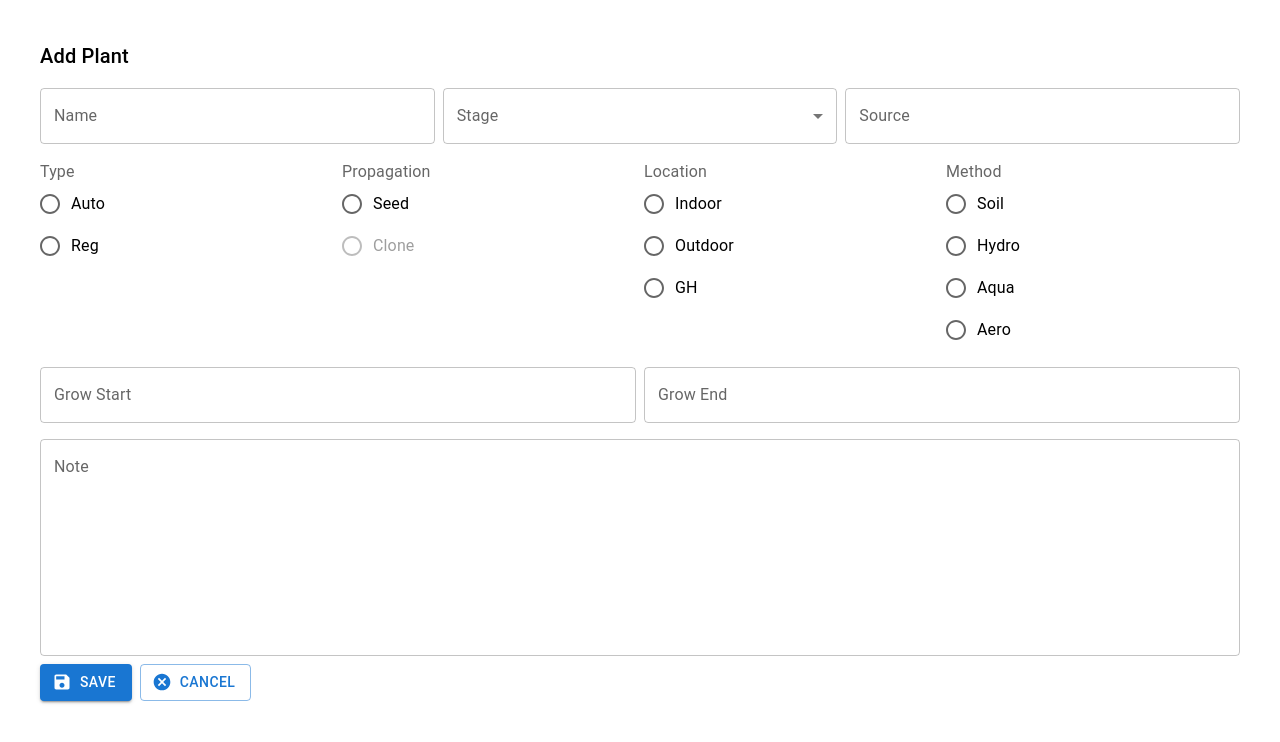
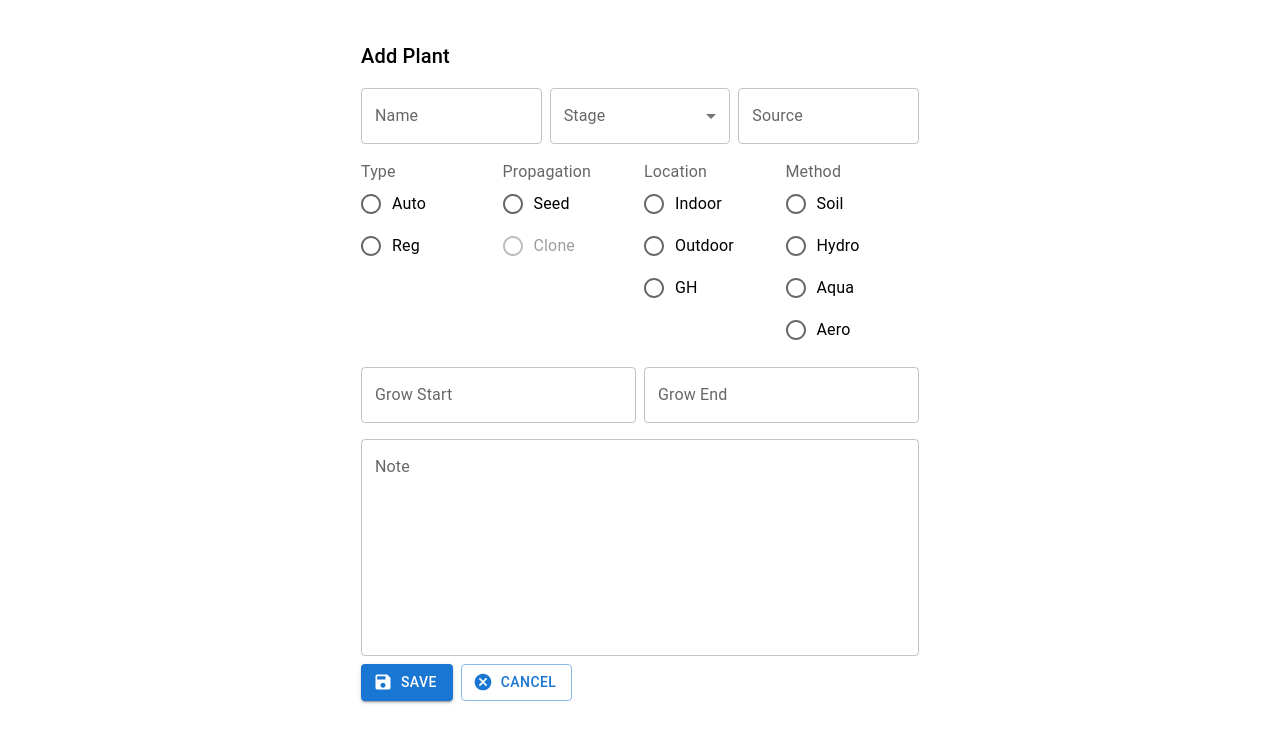
Before and after one commit to terrypinn/grow-log, a React (Create React App) app in the folder client/: page /plant/add in a window 1280 px wide. Shown: the top 742 px of the page. Built offline with nearby package versions, Linux system fonts and the light colour scheme.

Commit message:
Center form

```diff
--- a/client/src/components/PlantAddEdit.js
+++ b/client/src/components/PlantAddEdit.js
@@ -1,4 +1,5 @@
 import { useRef } from 'react';
+import Box from '@mui/material/Box';
 import PlantForm, { ACTIONS } from './PlantForm';
 
 export default function PlantAddEdit(props) {
@@ -9,6 +10,12 @@ export default function PlantAddEdit(props) {
       : null);
 
   return (
-    <PlantForm action={action} plant={plant.current} />
+    <Box
+      display="flex"
+      justifyContent="center"
+      alignItems="center"
+    >
+      <PlantForm action={action} plant={plant.current} />
+    </Box>
   );
 }
```
